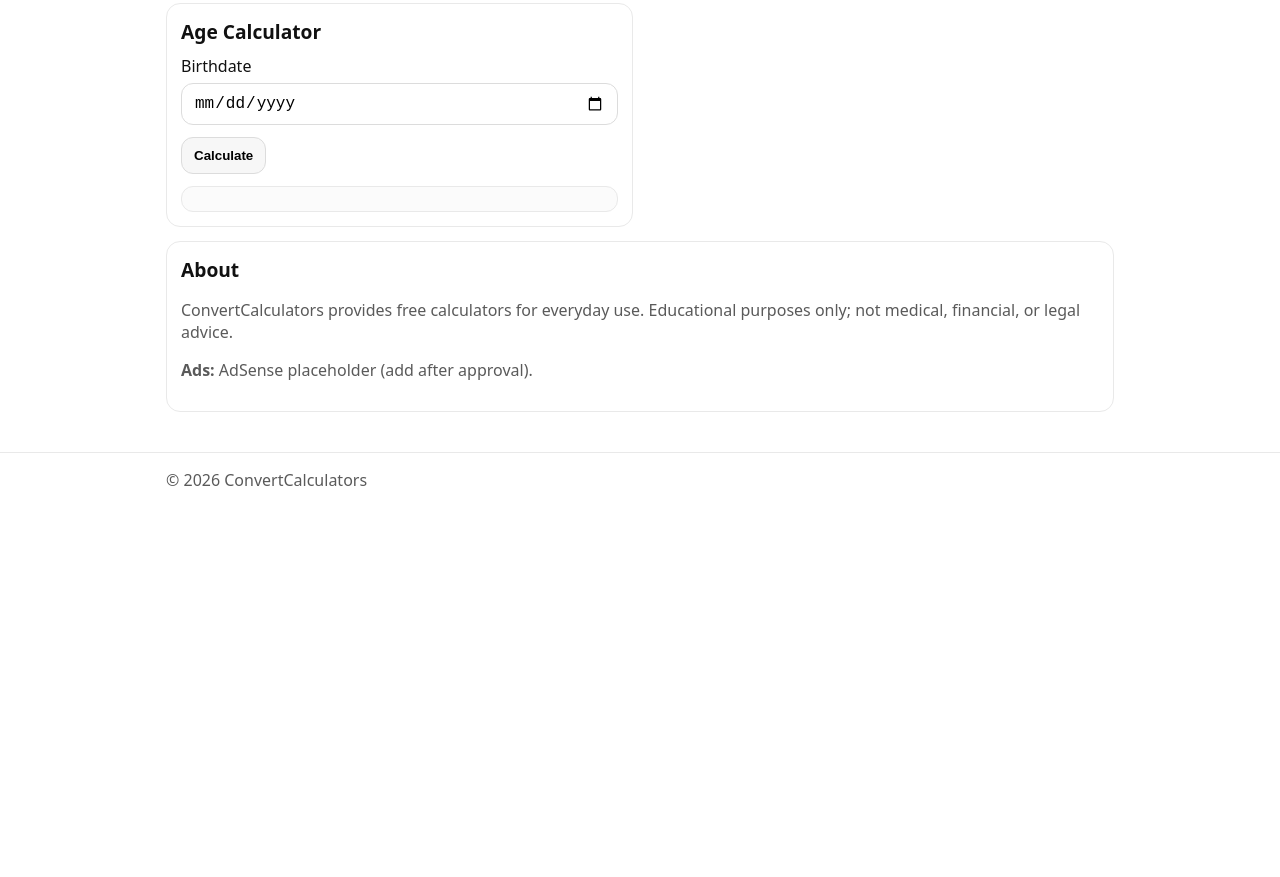
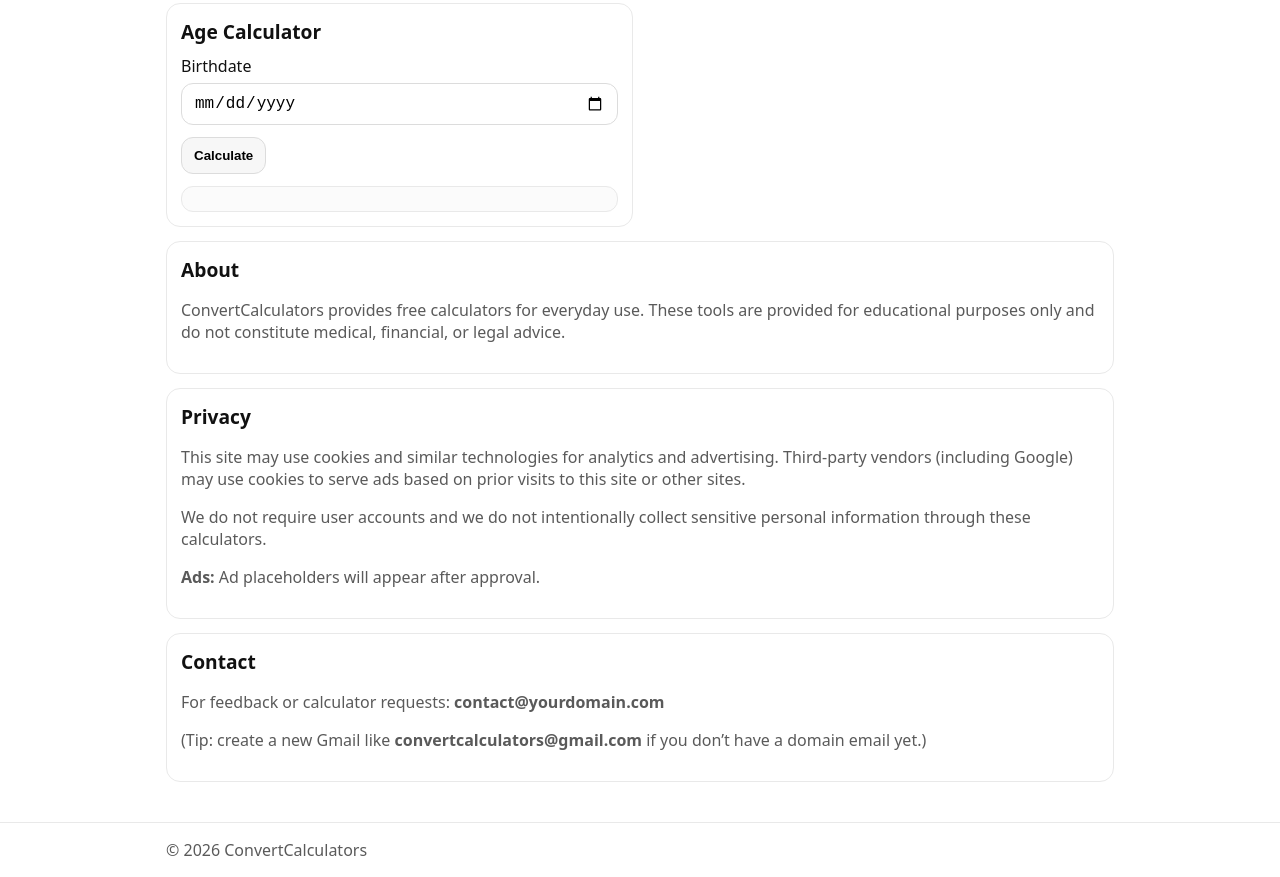
Before and after one commit to convertcalculators/convertcalculators.github.io, a plain HTML site: page index.html in a window 1280 px wide. Shown: the part 1287-2164 px from the top of the page. Before the commit the page ends 1794 px from the top, so only its background shows below. Drawn offline with Linux system fonts and the light colour scheme.

Commit message:
Update index.html

```diff
--- a/index.html
+++ b/index.html
@@ -39,6 +39,8 @@
   <a href="#loan">Loan</a>
   <a href="#age">Age</a>
   <a href="#about">About</a>
+  <a href="#privacy">Privacy</a>
+  <a href="#contact">Contact</a>
 </nav>
 </header>
 
@@ -158,9 +160,33 @@
   <section id="about" class="card" style="margin-top:14px;">
   <h2>About</h2>
   <p class="small">
-      ConvertCalculators provides free calculators for everyday use. Educational purposes only; not medical, financial, or legal advice.
+    ConvertCalculators provides free calculators for everyday use. These tools are provided for educational purposes only
+    and do not constitute medical, financial, or legal advice.
   </p>
-    <p class="small"><strong>Ads:</strong> AdSense placeholder (add after approval).</p>
+</section>
+
+<section id="privacy" class="card" style="margin-top:14px;">
+  <h2>Privacy</h2>
+  <p class="small">
+    This site may use cookies and similar technologies for analytics and advertising.
+    Third-party vendors (including Google) may use cookies to serve ads based on prior visits to this site or other sites.
+  </p>
+  <p class="small">
+    We do not require user accounts and we do not intentionally collect sensitive personal information through these calculators.
+  </p>
+
+  <!-- AdSense placeholder: after approval you'll add the AdSense script in <head> and an ad unit in the page -->
+  <p class="small"><strong>Ads:</strong> Ad placeholders will appear after approval.</p>
+</section>
+
+<section id="contact" class="card" style="margin-top:14px;">
+  <h2>Contact</h2>
+  <p class="small">
+    For feedback or calculator requests: <strong>contact@yourdomain.com</strong>
+  </p>
+  <p class="small">
+    (Tip: create a new Gmail like <strong>convertcalculators@gmail.com</strong> if you don’t have a domain email yet.)
+  </p>
 </section>
 </main>
 
```
Lines whose indentation alone changed are shown as unchanged.
